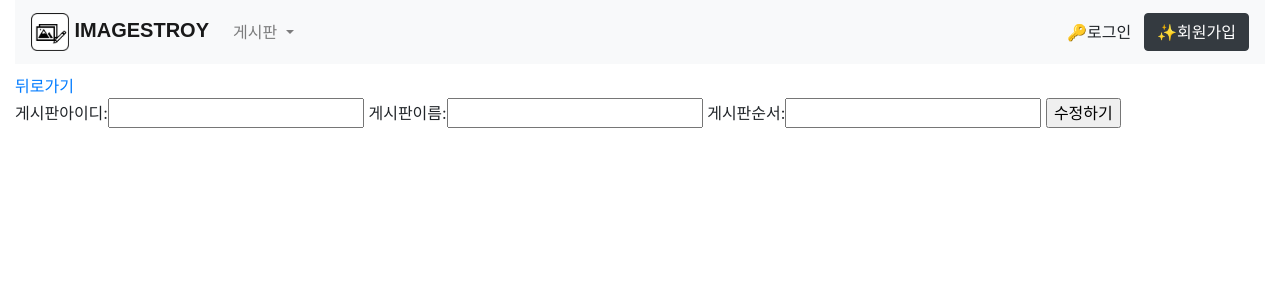
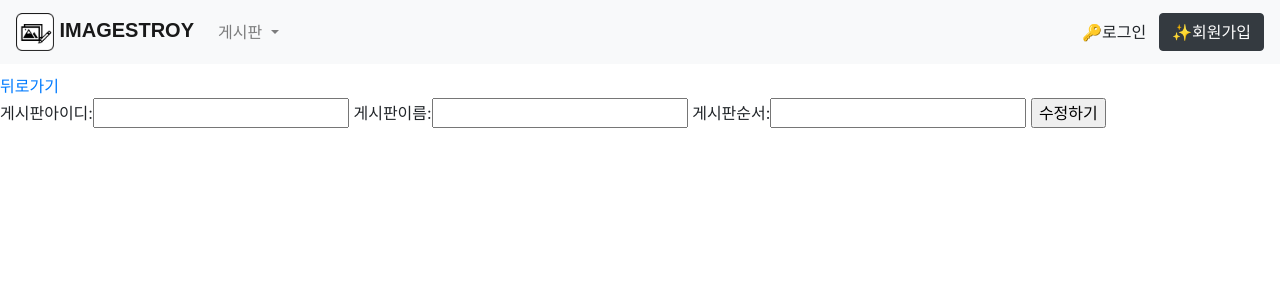
Before and after one commit to cwadven/imagestory_site, a Django app: template category/templates/mod_category.html in a window 1280 px wide. Shown: the top 300 px of the page. Run offline with Django 3.2, Linux system fonts and the light colour scheme; the template is opened without the code that fills it: values that come from a table or form of the project are taken from there, others are empty; some libraries are stand-ins or nearby versions.

Commit message:
padding 수정

```diff
--- a/category/templates/mod_category.html
+++ b/category/templates/mod_category.html
@@ -20,7 +20,7 @@
 </head>
 {% include 'notice_ajax.html' %}
 <body>
-    <div class="container-fluid">
+    <div class="container-fluid p-0">
     {% include 'navbar.html' %}
     <a href="/">뒤로가기</a>
     <form method="POST" action="{% url 'category:mod_category' category.id %}">
--- a/category/templates/show_category.html
+++ b/category/templates/show_category.html
@@ -50,7 +50,7 @@
     }
 </script>
 <body>
-<div class="container-fluid">
+<div class="container-fluid p-0">
     {% include 'navbar.html' %}
     <hr>
     <div class="bgded overlay light" style="background-image:url('{% static 'imagestory_information.png' %}');">
```
